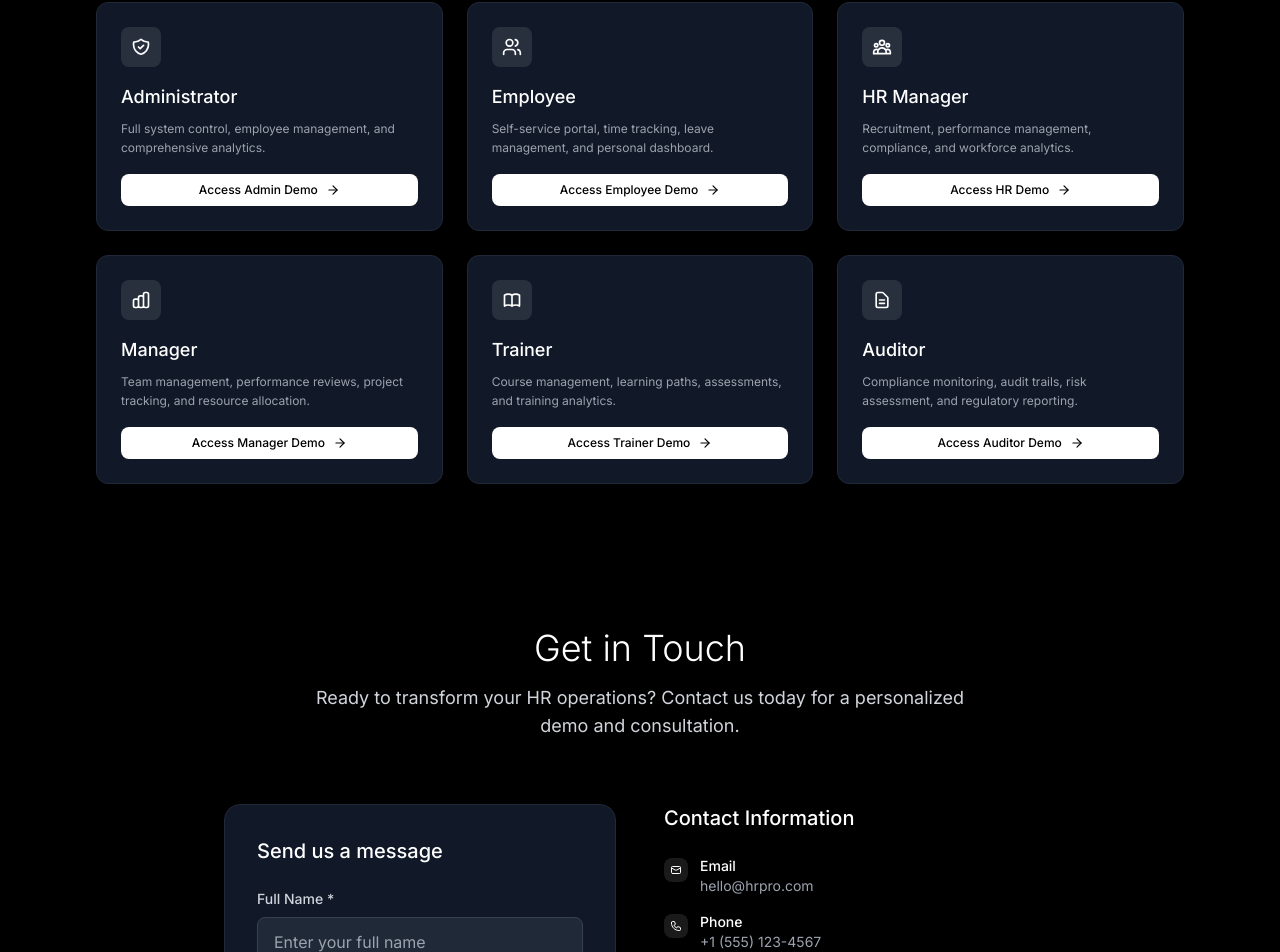
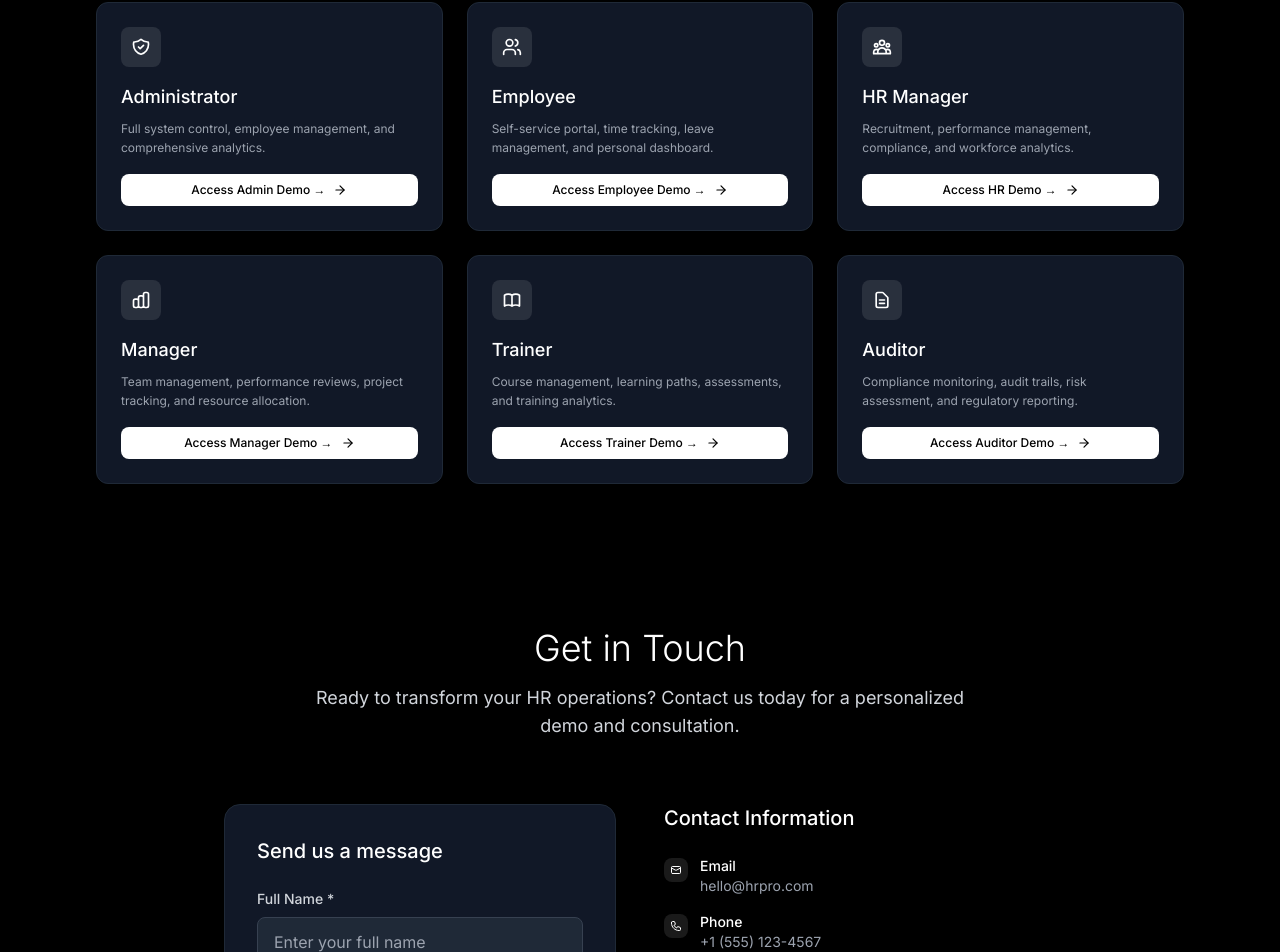
Before and after one commit to EchoSols/Hmrs_fro, a React (Vite) app: page / in a window 1280 px wide. Shown: the part 4015-4967 px from the top of the page. Built offline with nearby package versions, Linux system fonts and the light colour scheme.

Commit message:
Add complete 3-language translations for role-based demo access cards - Added English, French, and Kinyarwanda translations for all portal access sections including administrator, employee, HR manager, manager, trainer, and auditor roles

```diff
--- a/src/i18n/locales/en.json
+++ b/src/i18n/locales/en.json
@@ -187,6 +187,8 @@
     "heroSubtitle": "Automate recruitment, manage payroll, track performance, and ensure compliance with our comprehensive HR management platform.",
     "startFreeTrial": "Start Free Trial",
     "watchDemo": "Watch Demo",
+    "tryHRProTitle": "Try HR Pro Today",
+    "tryHRProSubtitle": "Experience the power of AI-driven HR management. Access our demo with different user roles to see how HR Pro transforms your workplace.",
     "featuresTitle": "Everything you need to manage your workforce",
     "featuresSubtitle": "Powerful tools designed to streamline your HR processes and boost productivity across your organization.",
     "feature1": {
@@ -305,6 +307,38 @@
     "hrDemo": "HR Management",
     "managerDemo": "Manager Tools",
     "trainerDemo": "Training Platform",
-    "auditorDemo": "Audit & Compliance"
+    "auditorDemo": "Audit & Compliance",
+    "roleCards": {
+      "administrator": {
+        "title": "Administrator",
+        "description": "Full system control, employee management, and comprehensive analytics.",
+        "button": "Access Admin Demo →"
+      },
+      "employee": {
+        "title": "Employee",
+        "description": "Self-service portal, time tracking, leave management, and personal dashboard.",
+        "button": "Access Employee Demo →"
+      },
+      "hrManager": {
+        "title": "HR Manager",
+        "description": "Recruitment, performance management, compliance, and workforce analytics.",
+        "button": "Access HR Demo →"
+      },
+      "manager": {
+        "title": "Manager",
+        "description": "Team management, performance reviews, project tracking, and resource allocation.",
+        "button": "Access Manager Demo →"
+      },
+      "trainer": {
+        "title": "Trainer",
+        "description": "Course management, learning paths, assessments, and training analytics.",
+        "button": "Access Trainer Demo →"
+      },
+      "auditor": {
+        "title": "Auditor",
+        "description": "Compliance monitoring, audit trails, risk assessment, and regulatory reporting.",
+        "button": "Access Auditor Demo →"
+      }
+    }
   }
 }
--- a/src/i18n/locales/fr.json
+++ b/src/i18n/locales/fr.json
@@ -187,6 +187,8 @@
     "heroSubtitle": "Automatisez le recrutement, gérez la paie, suivez les performances et assurez la conformité avec notre plateforme de gestion RH complète.",
     "startFreeTrial": "Essai gratuit",
     "watchDemo": "Voir la démo",
+    "tryHRProTitle": "Essayez HR Pro Aujourd'hui",
+    "tryHRProSubtitle": "Découvrez la puissance de la gestion RH alimentée par l'IA. Accédez à notre démo avec différents rôles utilisateur pour voir comment HR Pro transforme votre lieu de travail.",
     "featuresTitle": "Tout ce dont vous avez besoin pour gérer votre main-d'œuvre",
     "featuresSubtitle": "Outils puissants conçus pour rationaliser vos processus RH et stimuler la productivité dans votre organisation.",
     "feature1": {
@@ -305,6 +307,38 @@
     "hrDemo": "Gestion RH",
     "managerDemo": "Outils de gestionnaire",
     "trainerDemo": "Plateforme de formation",
-    "auditorDemo": "Audit et conformité"
+    "auditorDemo": "Audit et conformité",
+    "roleCards": {
+      "administrator": {
+        "title": "Administrateur",
+        "description": "Contrôle complet du système, gestion des employés et analyses complètes.",
+        "button": "Accéder à la démo Admin →"
+      },
+      "employee": {
+        "title": "Employé",
+        "description": "Portail libre-service, suivi du temps, gestion des congés et tableau de bord personnel.",
+        "button": "Accéder à la démo Employé →"
+      },
+      "hrManager": {
+        "title": "Gestionnaire RH",
+        "description": "Recrutement, gestion des performances, conformité et analyses de la main-d'œuvre.",
+        "button": "Accéder à la démo RH →"
+      },
+      "manager": {
+        "title": "Gestionnaire",
+        "description": "Gestion d'équipe, évaluations de performance, suivi de projet et allocation des ressources.",
+        "button": "Accéder à la démo Gestionnaire →"
+      },
+      "trainer": {
+        "title": "Formateur",
+        "description": "Gestion des cours, parcours d'apprentissage, évaluations et analyses de formation.",
+        "button": "Accéder à la démo Formateur →"
+      },
+      "auditor": {
+        "title": "Auditeur",
+        "description": "Surveillance de la conformité, pistes d'audit, évaluation des risques et rapports réglementaires.",
+        "button": "Accéder à la démo Auditeur →"
+      }
+    }
   }
 }
--- a/src/i18n/locales/rw.json
+++ b/src/i18n/locales/rw.json
@@ -187,6 +187,8 @@
     "heroSubtitle": "Koroshya ubwishingizi, gucunga amashuri, kurikirana ibikorwa, kandi wizigire ko ufata amabwiriza ukoresheje urubuga rwacu rwuzuye rwo gucunga umukozi.",
     "startFreeTrial": "Tangira kugenzura kubuntu",
     "watchDemo": "Reba demo",
+    "tryHRProTitle": "Gerageza HR Pro Uyu Munsi",
+    "tryHRProSubtitle": "Menya ingufu zo gucunga umukozi z'ubwenge. Shobora demo yacu ukoresheje amabwiriza atandukanye yo kumenya uko HR Pro ihindura aho ukora.",
     "featuresTitle": "Ibintu byose ukeneye kugucunga abakozi bawe",
     "featuresSubtitle": "Ibikoresho by'ingufu byateguwe kugira ngo koroshye ibikorwa byawe by'umukozi kandi byongere ubworozi mu ishyirahamwe ryawe.",
     "feature1": {
@@ -232,6 +234,111 @@
     "footerCompany": "Ishyirahamwe",
     "about": "Ibyerekeye",
     "privacy": "Ibanga",
-    "allRightsReserved": "Amabwiriza yose yarangiwe."
+    "allRightsReserved": "Amabwiriza yose yarangiwe.",
+    "pricingTitle": "Amadolari yoroshye kandi y'umutekano",
+    "pricingSubtitle": "Hitamo gahunda ihagije kugira ngo ihagije ibikenewe by'ishyirahamwe ryawe",
+    "freeTrial": "Kugenzura kubuntu",
+    "perMonth": "ku kwezi",
+    "perYear": "ku mwaka",
+    "startFreeTrial": "Tangira kugenzura kubuntu",
+    "contactSales": "Twandikire abohereza",
+    "mostPopular": "Byakomeye",
+    "basicPlan": {
+      "name": "Ibikenewe",
+      "price": "29",
+      "description": "Byihuse kugira ngo amatsinda mato batangire",
+      "features": [
+        "Kugeza kuri abakozi 50",
+        "Gucunga umukozi ibikenewe",
+        "Kurikirana igihe",
+        "Iraporo ibikenewe",
+        "Gufasha email"
+      ]
+    },
+    "professionalPlan": {
+      "name": "Umwuga",
+      "price": "79",
+      "description": "Byihuse kugira ngo ishyirahamwe rikura",
+      "features": [
+        "Kugeza kuri abakozi 200",
+        "Gucunga umukozi inyongera",
+        "Kurikirana ibikorwa",
+        "Analytics inyongera",
+        "Gufasha ibikenewe",
+        "Guhuzwa ibikenewe"
+      ]
+    },
+    "enterprisePlan": {
+      "name": "Ishyirahamwe",
+      "price": "199",
+      "description": "Kugira ngo ishyirahamwe rinini rufite ibikenewe by'inyongera",
+      "features": [
+        "Abakozi benshi",
+        "Suite y'umukozi yuzuye",
+        "Ubumenyi bw'ubwenge",
+        "Ibikorwa ibikenewe",
+        "Gufasha byihuse",
+        "Umutekano inyongera",
+        "Ibikoresho by'ibara"
+      ]
+    },
+    "whyChooseUs": "Kuki dutora HR Pro?",
+    "whyChooseSubtitle": "Menya ibintu bidufasha kuba icyo gisubizo cyo gucunga umukozi",
+    "reason1": {
+      "title": "Ubwenge bw'ubwenge",
+      "description": "Koresha ubwenge bw'ubwenge kugira ngo koroshye ibikorwa by'inyongera kandi ubone ubumenyi bw'ibizaza"
+    },
+    "reason2": {
+      "title": "Umutekano w'ishyirahamwe",
+      "description": "Umutekano w'ubwoko bw'ububiko hamwe n'ubujya kumurongo SOC 2 kandi kwibanga byose"
+    },
+    "reason3": {
+      "title": "Gufasha 24/7",
+      "description": "Gufasha 24h/24 kandi 7j/7 kuva ku ishyirahamwe ryawe rya nyuma kugira ngo wizigire intsinzi"
+    },
+    "reason4": {
+      "title": "Guhuzwa byoroshye",
+      "description": "Shyiramo neza mu bikoresho byawe byo vuba kandi ibikorwa by'umukozi"
+    },
+    "demoAccessTitle": "Shakisha urubuga rwacu",
+    "demoAccessSubtitle": "Menya ingufu za HR Pro ukoresheje demo zacu z'inyongera",
+    "adminDemo": "Ikibaho cy'umuyobozi",
+    "employeeDemo": "Urubuga rw'umukozi",
+    "hrDemo": "Gucunga umukozi",
+    "managerDemo": "Ibikoresho by'umuyobozi",
+    "trainerDemo": "Urubuga rwo kwigisha",
+    "auditorDemo": "Gusuzuma n'ubujya kumurongo",
+    "roleCards": {
+      "administrator": {
+        "title": "Umyobozi",
+        "description": "Gucunga sisitemu yose, gucunga umukozi, kandi analytics yuzuye.",
+        "button": "Shobora Demo y'Umyobozi →"
+      },
+      "employee": {
+        "title": "Umukozi",
+        "description": "Urubuga rwo kwifashisha, kurikirana igihe, gucunga uburenganzira, kandi ikibaho cyawe.",
+        "button": "Shobora Demo y'Umukozi →"
+      },
+      "hrManager": {
+        "title": "Umyobozi w'Umukozi",
+        "description": "Ubwishingizi, gucunga ibikorwa, kujya kumurongo, kandi analytics y'umukozi.",
+        "button": "Shobora Demo y'Umukozi →"
+      },
+      "manager": {
+        "title": "Umyobozi",
+        "description": "Gucunga itsinda, gusuzuma ibikorwa, kurikirana ibikorwa, kandi gutanga ibikoresho.",
+        "button": "Shobora Demo y'Umyobozi →"
+      },
+      "trainer": {
+        "title": "Umwigisha",
+        "description": "Gucunga amasomo, inzira zo kwiga, gusuzuma, kandi analytics y'uburezi.",
+        "button": "Shobora Demo y'Umwigisha →"
+      },
+      "auditor": {
+        "title": "Umusuzi",
+        "description": "Kurikirana kujya kumurongo, inzira z'ubushakashatsi, gusuzuma ibibazo, kandi raporo y'amabwiriza.",
+        "button": "Shobora Demo y'Umusuzi →"
+      }
+    }
   }
 }
--- a/src/pages/LandingPage.tsx
+++ b/src/pages/LandingPage.tsx
@@ -546,10 +546,10 @@ const DemoAccessSection = () => {
       <div className="max-w-6xl mx-auto px-4 sm:px-6 lg:px-8">
         <div className="text-center mb-12">
           <h2 className="text-2xl md:text-3xl font-light text-white mb-4 tracking-wide">
-            Try HR Pro Today
+            {t('landing.tryHRProTitle')}
           </h2>
           <p className="text-sm text-gray-400 max-w-3xl mx-auto leading-relaxed">
-            Experience the power of AI-driven HR management. Access our demo with different user roles to see how HR Pro transforms your workplace.
+            {t('landing.tryHRProSubtitle')}
           </p>
         </div>
 
@@ -561,15 +561,15 @@ const DemoAccessSection = () => {
                 <path strokeLinecap="round" strokeLinejoin="round" strokeWidth={2} d="M9 12l2 2 4-4m5.618-4.016A11.955 11.955 0 0112 2.944a11.955 11.955 0 01-8.618 3.04A12.02 12.02 0 003 9c0 5.591 3.824 10.29 9 11.622 5.176-1.332 9-6.03 9-11.622 0-1.042-.133-2.052-.382-3.016z" />
               </svg>
             </div>
-            <h3 className="text-lg font-medium text-white mb-2">Administrator</h3>
+            <h3 className="text-lg font-medium text-white mb-2">{t('landing.roleCards.administrator.title')}</h3>
             <p className="text-gray-400 mb-4 text-xs leading-relaxed">
-              Full system control, employee management, and comprehensive analytics.
+              {t('landing.roleCards.administrator.description')}
             </p>
             <a
               href="/admin"
               className="inline-flex items-center justify-center w-full bg-white text-black hover:bg-gray-100 px-3 py-2 rounded-lg font-medium text-xs transition-all duration-300 group-hover:scale-105"
             >
-              Access Admin Demo
+              {t('landing.roleCards.administrator.button')}
               <ArrowRight className="w-3.5 h-3.5 ml-2 group-hover:translate-x-1 transition-transform" />
             </a>
           </div>
@@ -579,15 +579,15 @@ const DemoAccessSection = () => {
             <div className="w-10 h-10 bg-white/10 rounded-lg flex items-center justify-center mb-4 group-hover:bg-white/20 transition-colors">
               <Users className="w-5 h-5 text-white" />
             </div>
-            <h3 className="text-lg font-medium text-white mb-2">Employee</h3>
+            <h3 className="text-lg font-medium text-white mb-2">{t('landing.roleCards.employee.title')}</h3>
             <p className="text-gray-400 mb-4 text-xs leading-relaxed">
-              Self-service portal, time tracking, leave management, and personal dashboard.
+              {t('landing.roleCards.employee.description')}
             </p>
             <a
               href="/employee"
               className="inline-flex items-center justify-center w-full bg-white text-black hover:bg-gray-100 px-3 py-2 rounded-lg font-medium text-xs transition-all duration-300 group-hover:scale-105"
             >
-              Access Employee Demo
+              {t('landing.roleCards.employee.button')}
               <ArrowRight className="w-3.5 h-3.5 ml-2 group-hover:translate-x-1 transition-transform" />
             </a>
           </div>
@@ -599,15 +599,15 @@ const DemoAccessSection = () => {
                 <path strokeLinecap="round" strokeLinejoin="round" strokeWidth={2} d="M17 20h5v-2a3 3 0 00-5.356-1.857M17 20H7m10 0v-2c0-.656-.126-1.283-.356-1.857M7 20H2v-2a3 3 0 015.356-1.857M7 20v-2c0-.656.126-1.283.356-1.857m0 0a5.002 5.002 0 019.288 0M15 7a3 3 0 11-6 0 3 3 0 016 0zm6 3a2 2 0 11-4 0 2 2 0 014 0zM7 10a2 2 0 11-4 0 2 2 0 014 0z" />
               </svg>
             </div>
-            <h3 className="text-lg font-medium text-white mb-2">HR Manager</h3>
+            <h3 className="text-lg font-medium text-white mb-2">{t('landing.roleCards.hrManager.title')}</h3>
             <p className="text-gray-400 mb-4 text-xs leading-relaxed">
-              Recruitment, performance management, compliance, and workforce analytics.
+              {t('landing.roleCards.hrManager.description')}
             </p>
             <a
               href="/hr"
               className="inline-flex items-center justify-center w-full bg-white text-black hover:bg-gray-100 px-3 py-2 rounded-lg font-medium text-xs transition-all duration-300 group-hover:scale-105"
             >
-              Access HR Demo
+              {t('landing.roleCards.hrManager.button')}
               <ArrowRight className="w-3.5 h-3.5 ml-2 group-hover:translate-x-1 transition-transform" />
             </a>
           </div>
@@ -619,15 +619,15 @@ const DemoAccessSection = () => {
                 <path strokeLinecap="round" strokeLinejoin="round" strokeWidth={2} d="M9 19v-6a2 2 0 00-2-2H5a2 2 0 00-2 2v6a2 2 0 002 2h2a2 2 0 002-2zm0 0V9a2 2 0 012-2h2a2 2 0 012 2v10m-6 0a2 2 0 002 2h2a2 2 0 002-2m0 0V5a2 2 0 012-2h2a2 2 0 012 2v14a2 2 0 01-2 2h-2a2 2 0 01-2-2z" />
               </svg>
             </div>
-            <h3 className="text-lg font-medium text-white mb-2">Manager</h3>
+            <h3 className="text-lg font-medium text-white mb-2">{t('landing.roleCards.manager.title')}</h3>
             <p className="text-gray-400 mb-4 text-xs leading-relaxed">
-              Team management, performance reviews, project tracking, and resource allocation.
+              {t('landing.roleCards.manager.description')}
             </p>
             <a
               href="/manager"
               className="inline-flex items-center justify-center w-full bg-white text-black hover:bg-gray-100 px-3 py-2 rounded-lg font-medium text-xs transition-all duration-300 group-hover:scale-105"
             >
-              Access Manager Demo
+              {t('landing.roleCards.manager.button')}
               <ArrowRight className="w-3.5 h-3.5 ml-2 group-hover:translate-x-1 transition-transform" />
             </a>
           </div>
@@ -639,15 +639,15 @@ const DemoAccessSection = () => {
                 <path strokeLinecap="round" strokeLinejoin="round" strokeWidth={2} d="M12 6.253v13m0-13C10.832 5.477 9.246 5 7.5 5S4.168 5.477 3 6.253v13C4.168 18.477 5.754 18 7.5 18s3.332.477 4.5 1.253m0-13C13.168 5.477 14.754 5 16.5 5c1.746 0 3.332.477 4.5 1.253v13C19.832 18.477 18.246 18 16.5 18c-1.746 0-3.332.477-4.5 1.253" />
               </svg>
             </div>
-            <h3 className="text-lg font-medium text-white mb-2">Trainer</h3>
+            <h3 className="text-lg font-medium text-white mb-2">{t('landing.roleCards.trainer.title')}</h3>
             <p className="text-gray-400 mb-4 text-xs leading-relaxed">
-              Course management, learning paths, assessments, and training analytics.
+              {t('landing.roleCards.trainer.description')}
             </p>
             <a
               href="/trainer"
               className="inline-flex items-center justify-center w-full bg-white text-black hover:bg-gray-100 px-3 py-2 rounded-lg font-medium text-xs transition-all duration-300 group-hover:scale-105"
             >
-              Access Trainer Demo
+              {t('landing.roleCards.trainer.button')}
               <ArrowRight className="w-3.5 h-3.5 ml-2 group-hover:translate-x-1 transition-transform" />
             </a>
           </div>
@@ -659,15 +659,15 @@ const DemoAccessSection = () => {
                 <path strokeLinecap="round" strokeLinejoin="round" strokeWidth={2} d="M9 12h6m-6 4h6m2 5H7a2 2 0 01-2-2V5a2 2 0 012-2h5.586a1 1 0 01.707.293l5.414 5.414a1 1 0 01.293.707V19a2 2 0 01-2 2z" />
               </svg>
             </div>
-            <h3 className="text-lg font-medium text-white mb-2">Auditor</h3>
+            <h3 className="text-lg font-medium text-white mb-2">{t('landing.roleCards.auditor.title')}</h3>
             <p className="text-gray-400 mb-4 text-xs leading-relaxed">
-              Compliance monitoring, audit trails, risk assessment, and regulatory reporting.
+              {t('landing.roleCards.auditor.description')}
             </p>
             <a
               href="/auditor"
               className="inline-flex items-center justify-center w-full bg-white text-black hover:bg-gray-100 px-3 py-2 rounded-lg font-medium text-xs transition-all duration-300 group-hover:scale-105"
             >
-              Access Auditor Demo
+              {t('landing.roleCards.auditor.button')}
               <ArrowRight className="w-3.5 h-3.5 ml-2 group-hover:translate-x-1 transition-transform" />
             </a>
           </div>
```
Also changed, not shown: 2 other files (tests, documents, lock files or other folders).
